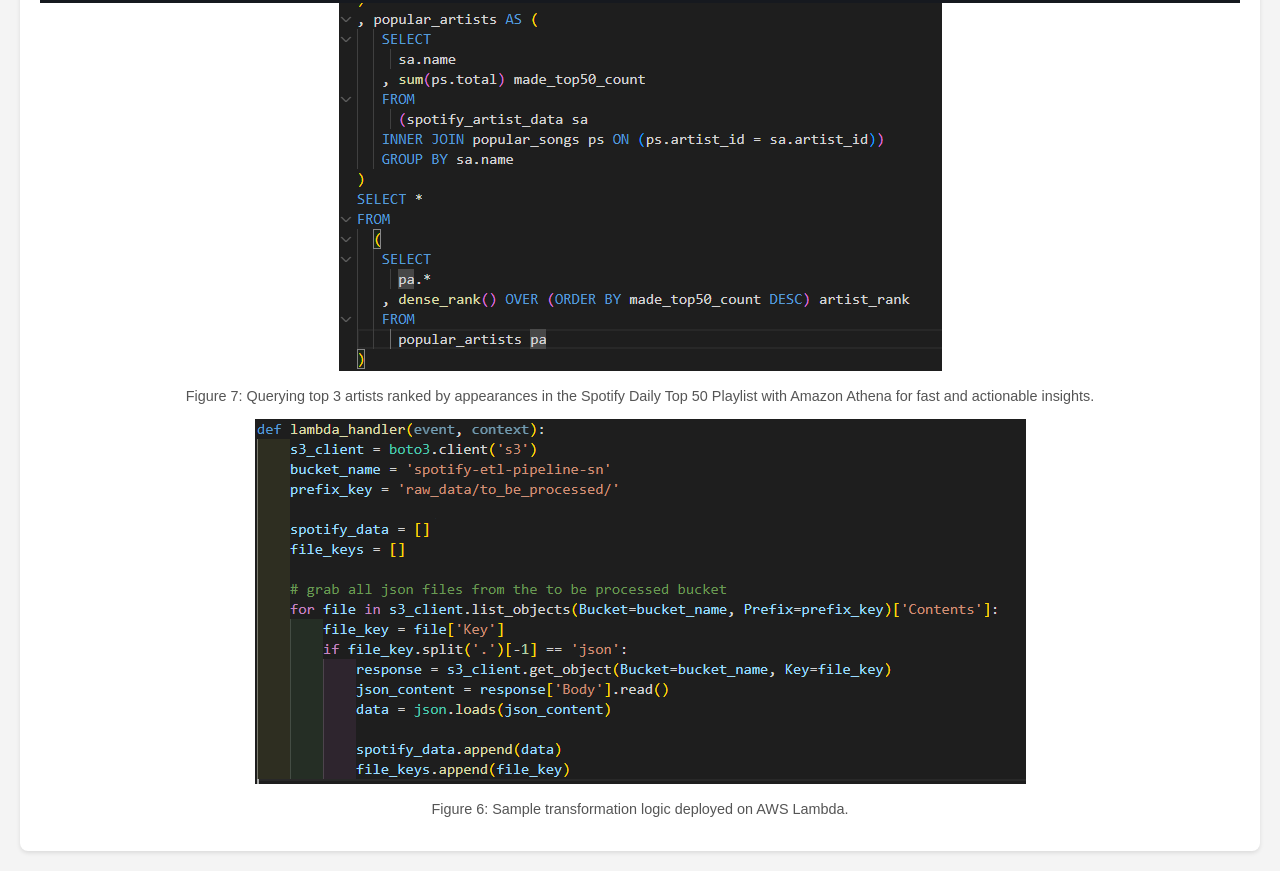
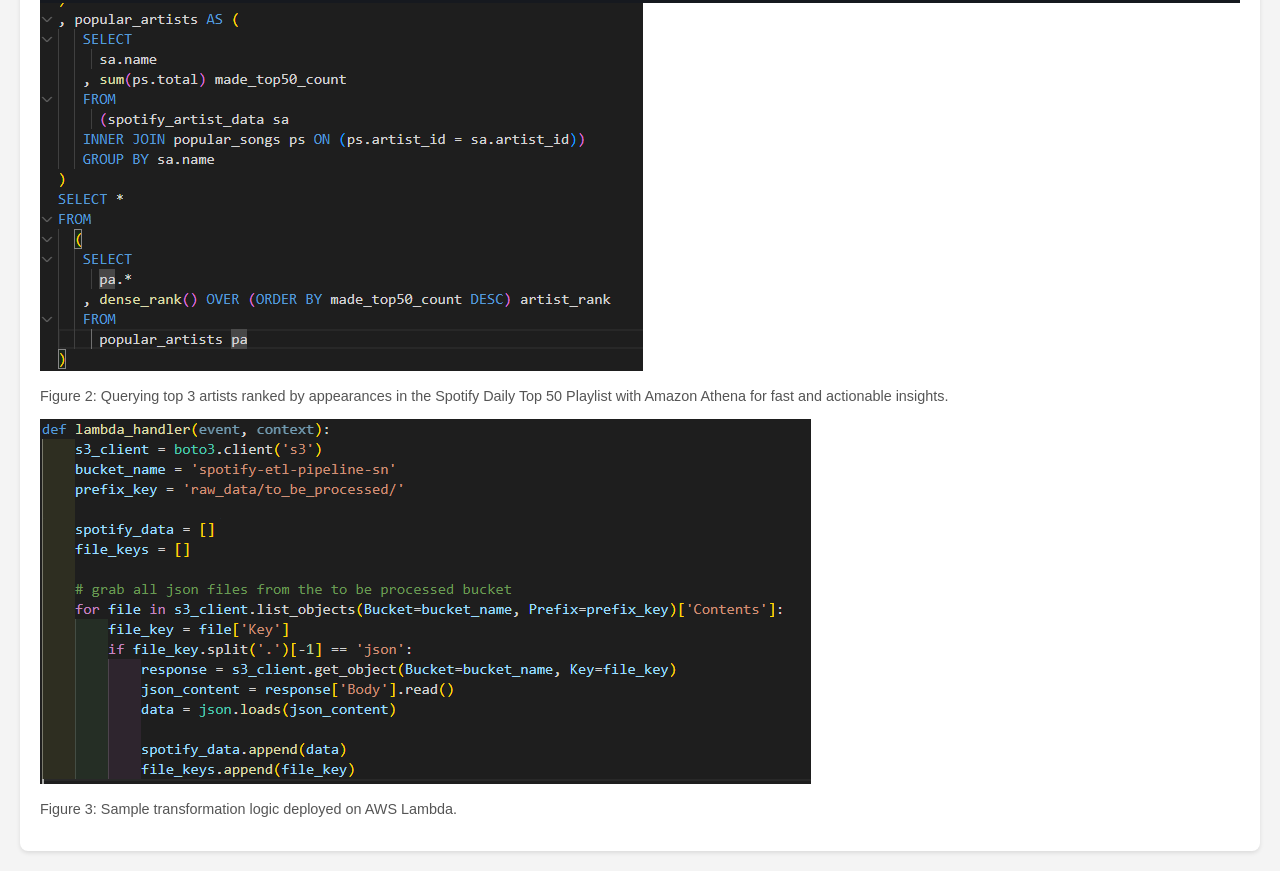
Before and after one commit to SaadNasir92/Spotify-Serverless-ETL-Pipeline-Engineering-with-AWS, a plain HTML site: page docs/index.html in a window 1280 px wide. Shown: the part 2958-3829 px from the top of the page. Drawn offline with Linux system fonts and the light colour scheme.

Commit message:
Final edits to images

```diff
--- a/docs/index.html
+++ b/docs/index.html
@@ -114,11 +114,11 @@
 
     <section id="screenshots">
         <h2>Screenshots</h2>
-        <img src="images/athenaanalysis.png" alt="View">
-        <img src="images/athenasamplequery.png" alt="Sample Code">
-        <p class="screenshot-caption">Figure 7: Querying top 3 artists ranked by appearances in the Spotify Daily Top 50 Playlist with Amazon Athena for fast and actionable insights.</p>
-        <img src="images/lambdasample.png" alt="AWS Lambda">
-        <p class="screenshot-caption">Figure 6: Sample transformation logic deployed on AWS Lambda.</p>
+        <img src="images/athenaanalysis.png" alt="View" style="display: block; margin-left: 0;">
+        <img src="images/athenasamplequery.png" alt="Sample Code" style="display: block; margin-left: 0;">
+        <p class="screenshot-caption" style="text-align: left;">Figure 2: Querying top 3 artists ranked by appearances in the Spotify Daily Top 50 Playlist with Amazon Athena for fast and actionable insights.</p>
+        <img src="images/lambdasample.png" alt="AWS Lambda" style="display: block; margin-left: 0;">
+        <p class="screenshot-caption" style="text-align: left;">Figure 3: Sample transformation logic deployed on AWS Lambda.</p>
     </section>
 </body>
 </html>
```
Also changed, not shown: 1 other file.
